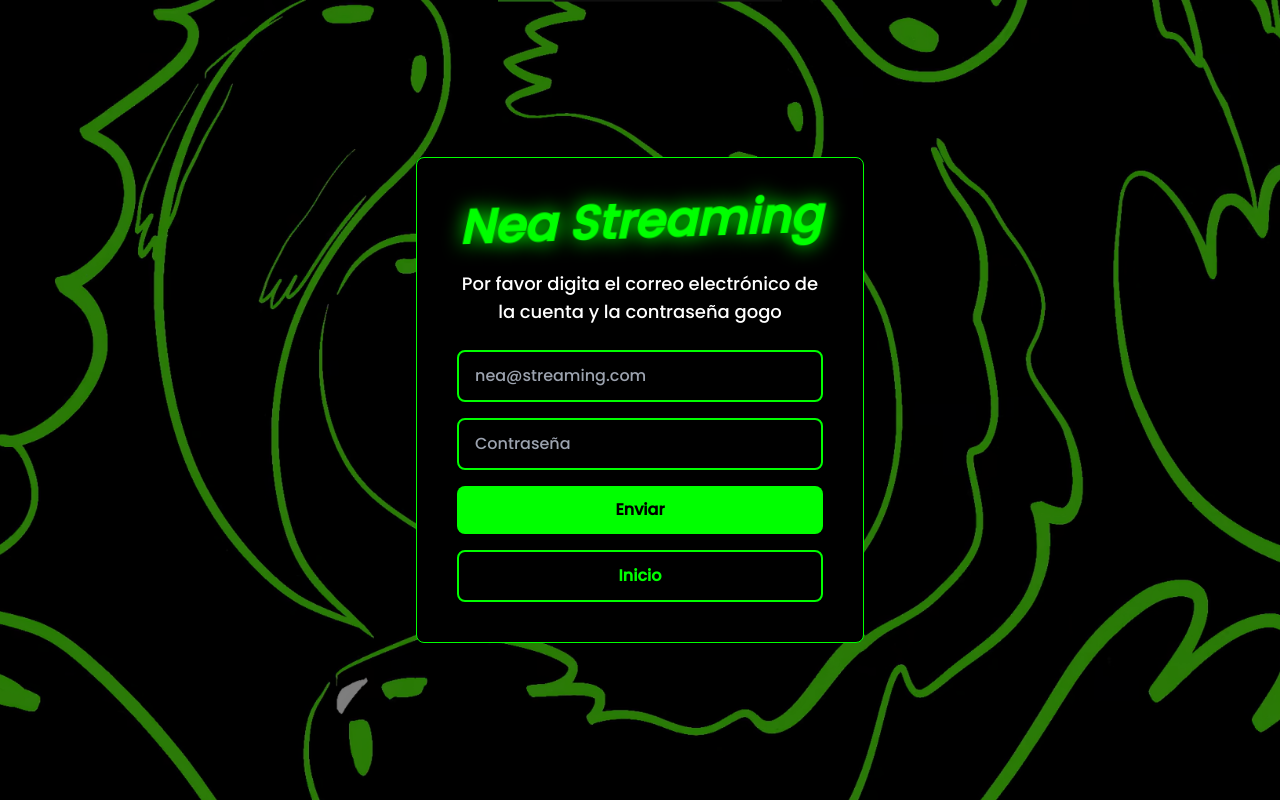
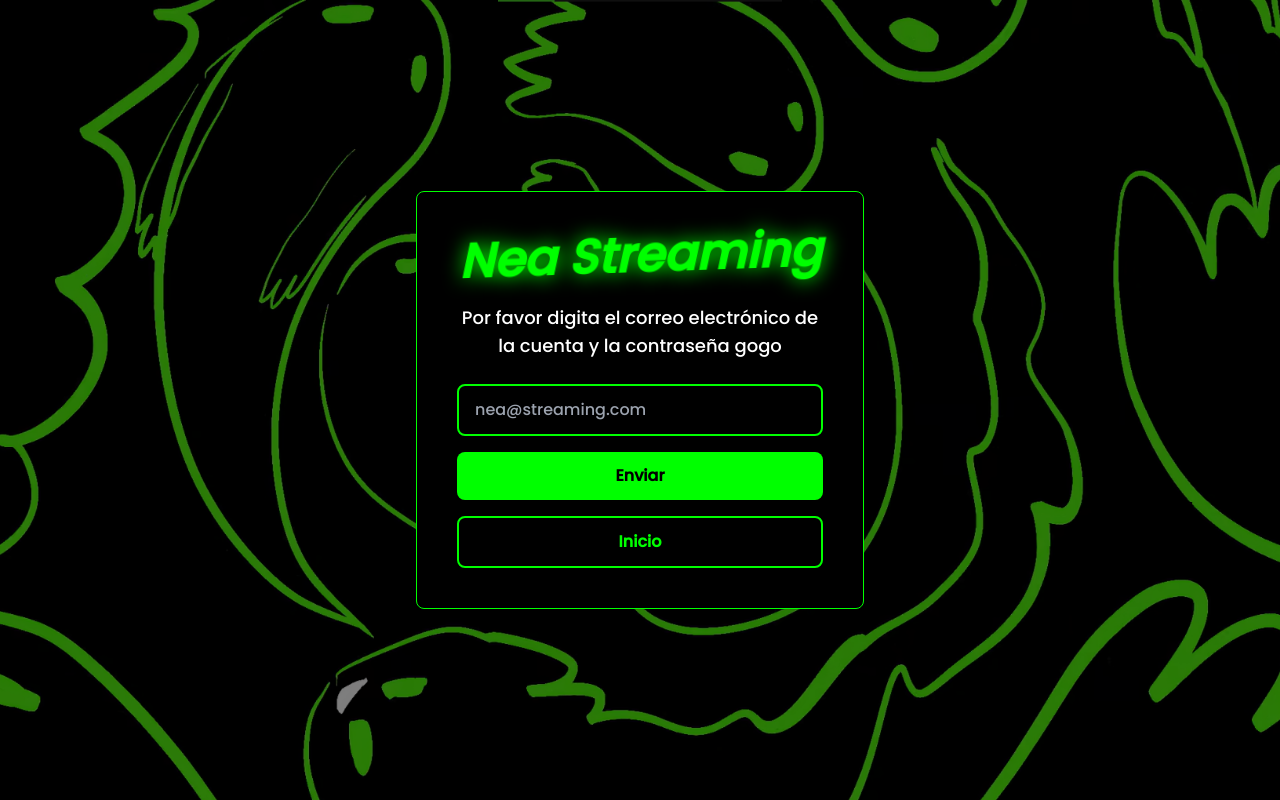
Before and after one commit to FabianEspitia-it/nea_streaming_frontend, a Next.js app: page /hbo_restor_password in a window 1280 px wide. Built offline with nearby package versions, Linux system fonts and the light colour scheme.

Commit message:
rm password from hbo modules

```diff
--- a/src/app/hbo_restor_password/page.tsx
+++ b/src/app/hbo_restor_password/page.tsx
@@ -8,7 +8,6 @@ import Image from "next/image";
 
 export default function TemporalAccess() {
   const [email, setEmail] = useState("");
-  const [password, setPassword] = useState("");
   const [loading, setLoading] = useState(false);
   const [responseMessage, setResponseMessage] = useState<null | string>(null);
 
@@ -19,14 +18,13 @@ export default function TemporalAccess() {
 
     const data = {
       email: email,
-      password: password,
     };
 
     try {
       const response = await fetch(
-        `${process.env.NEXT_PUBLIC_HBO}/password_restore/`,
+        `${process.env.NEXT_PUBLIC_HBO}/password_restore/${data.email}`,
         {
-          method: "POST",
+          method: "GET",
           headers: {
             "Content-Type": "application/json",
           },
@@ -121,15 +119,6 @@ export default function TemporalAccess() {
                 onChange={(event) => setEmail(event.target.value)}
               />
 
-              <input
-                className="border-2 border-[#00FF00] focus:outline-none bg-black text-white placeholder-gray-400 rounded-lg px-4 py-3 w-full transition"
-                type="password"
-                placeholder="Contraseña"
-                required
-                value={password}
-                onChange={(event) => setPassword(event.target.value)}
-              />
-
               <button
                 className="bg-[#00FF00] hover:bg-green-500 text-black rounded-lg px-6 py-3 font-semibold focus:outline-none w-full transition"
                 type="submit"
--- a/src/app/hbo_session_code/page.tsx
+++ b/src/app/hbo_session_code/page.tsx
@@ -8,7 +8,6 @@ import Image from "next/image";
 
 export default function SessionCode() {
   const [email, setEmail] = useState("");
-  const [password, setPassword] = useState("");
   const [loading, setLoading] = useState(false);
   const [responseMessage, setResponseMessage] = useState("");
 
@@ -20,14 +19,13 @@ export default function SessionCode() {
 
     const data = {
       email: email,
-      password: password,
     };
 
     try {
       const response = await fetch(
-        `${process.env.NEXT_PUBLIC_HBO}/session_code/`,
+        `${process.env.NEXT_PUBLIC_HBO}/session_code/${data.email}`,
         {
-          method: "POST",
+          method: "GET",
           headers: {
             "Content-Type": "application/json",
           },
@@ -107,15 +105,6 @@ export default function SessionCode() {
                 onChange={(event) => setEmail(event.target.value)}
               />
 
-              <input
-                className="border-2 border-[#00FF00] focus:outline-none bg-black text-white placeholder-gray-400 rounded-lg px-4 py-3 w-full transition"
-                type="password"
-                placeholder="Contraseña"
-                required
-                value={password}
-                onChange={(event) => setPassword(event.target.value)}
-              />
-
               <button
                 className="bg-[#00FF00] hover:bg-green-500 text-black rounded-lg px-6 py-3 font-semibold focus:outline-none w-full transition"
                 type="submit"
```
